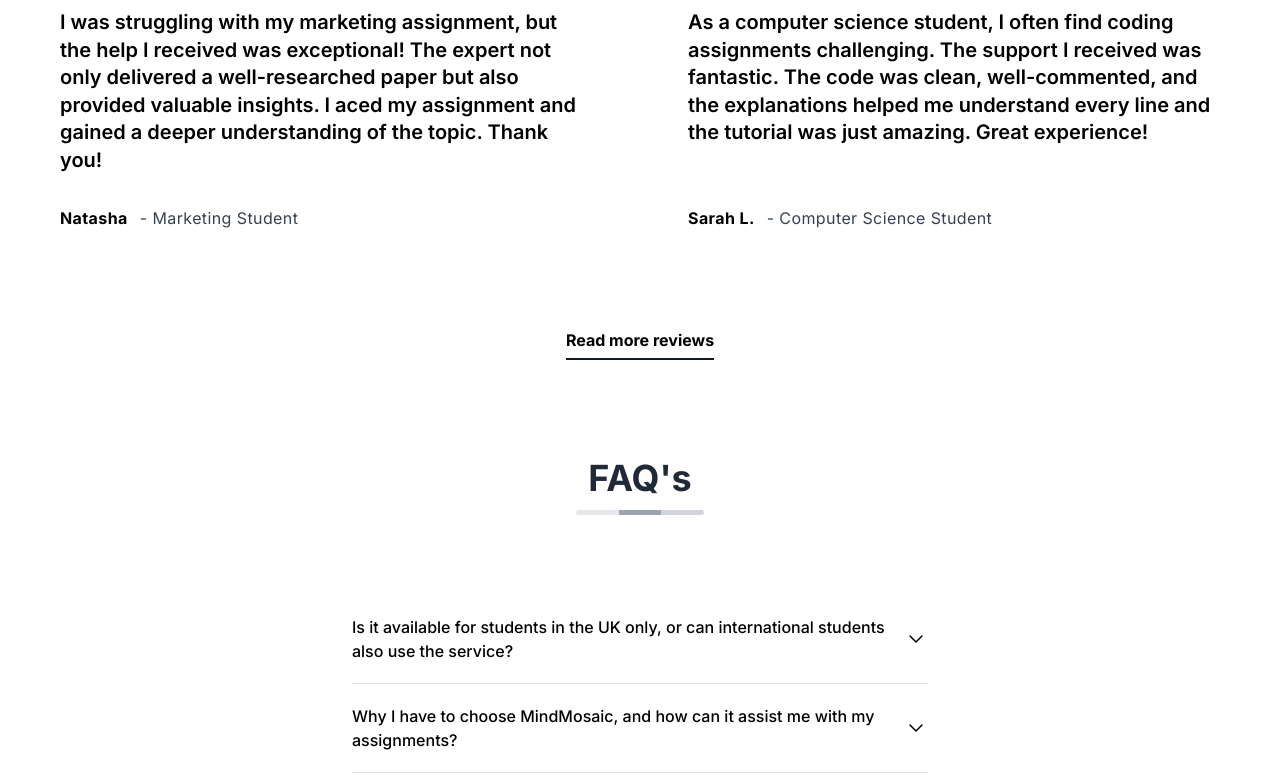
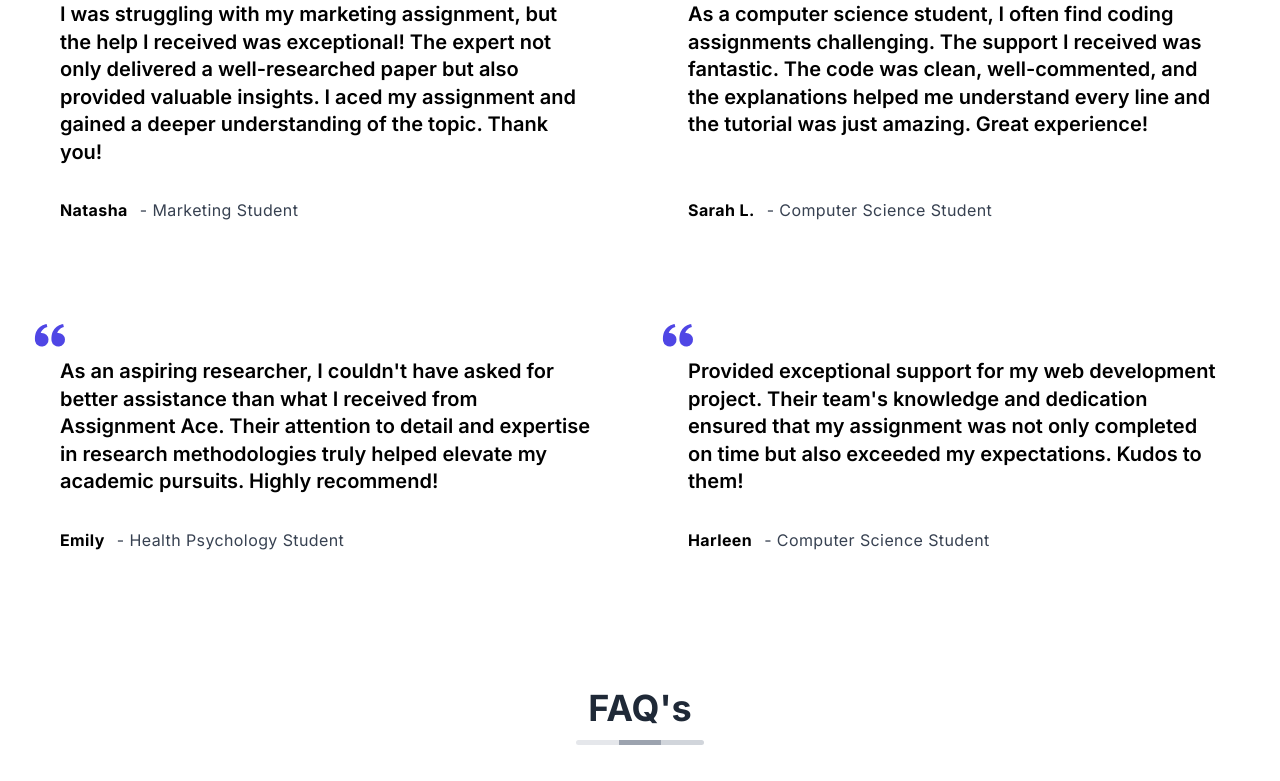
Before and after one commit to gauravameta71/MindMosaic, a Next.js app: page / in a window 1280 px wide. Shown: the part 3405-4186 px from the top of the page. Built offline with nearby package versions, Linux system fonts and the light colour scheme.

Commit message:
all bugs fixed

```diff
--- a/app/components/Testimonial.tsx
+++ b/app/components/Testimonial.tsx
@@ -3,17 +3,17 @@
 const testimonial = () => {
   return (
     <>
-      <section className="py-12 sm:py-16 lg:py-20">
+      <section className="py-8 sm:py-16 lg:py-20">
         <div className="mx-auto max-w-screen-xl px-4 sm:px-6 lg:px-8">
           <div className="flex flex-col items-center">
             <div className="text-center">
-              <h2 className="mt-4 text-3xl font-bold text-black sm:text-4xl xl:text-5xl">
+              <h2 className="mt-2 text-3xl font-bold text-black sm:text-4xl xl:text-5xl">
                 Have a look at what our clients say
               </h2>
               <hr className="h-2 bg-indigo-600 w-52 mx-auto mt-8" />
             </div>
 
-            <div className="mt-8 text-center md:order-3 md:mt-16">
+            {/* <div className="mt-8 text-center md:order-3 md:mt-16">
               <a
                 href="#"
                 title=""
@@ -22,9 +22,9 @@
                 {" "}
                 Read more reviews
               </a>
-            </div>
+            </div> */}
 
-            <div className="relative mt-10 md:order-2 md:mt-24">
+            <div className="relative mt-4 md:order-2 md:mt-24">
               <div className="absolute -inset-x-1 inset-y-16 md:-inset-x-2 md:-inset-y-6">
                 <div className="mx-auto h-full w-full max-w-5xl rounded-3xl opacity-30 blur-lg filter"></div>
               </div>
@@ -65,6 +65,7 @@
                     </div>
                   </div>
                 </div>
+
                 <div className="relative flex flex-col overflow-hidden">
                   <svg
                     className="absolute top-6 text-4xl text-indigo-600"
@@ -88,14 +89,90 @@
                           As a computer science student, I often find coding
                           assignments challenging. The support I received was
                           fantastic. The code was clean, well-commented, and the
-                          explanations helped me understand every line and the tutorial was just amazing. Great
-                          experience!
+                          explanations helped me understand every line and the
+                          tutorial was just amazing. Great experience!
                         </p>
                       </blockquote>
                     </div>
 
                     <div className="mt-8 flex items-center tracking-wide">
                       <p className="text-base font-bold text-black">Sarah L.</p>
+                      <p className="ml-3 text-gray-700">
+                        - Computer Science Student
+                      </p>
+                    </div>
+                  </div>
+                </div>
+
+                <div className="relative flex flex-col overflow-hidden">
+                  <svg
+                    className="absolute top-6 text-4xl text-indigo-600"
+                    xmlns="http://www.w3.org/2000/svg"
+                    aria-hidden="true"
+                    role="img"
+                    width="1em"
+                    height="1em"
+                    preserveAspectRatio="xMidYMid meet"
+                    viewBox="0 0 24 24"
+                  >
+                    <path
+                      fill="currentColor"
+                      d="M6.5 10c-.223 0-.437.034-.65.065c.069-.232.14-.468.254-.68c.114-.308.292-.575.469-.844c.148-.291.409-.488.601-.737c.201-.242.475-.403.692-.604c.213-.21.492-.315.714-.463c.232-.133.434-.28.65-.35l.539-.222l.474-.197l-.485-1.938l-.597.144c-.191.048-.424.104-.689.171c-.271.05-.56.187-.882.312c-.318.142-.686.238-1.028.466c-.344.218-.741.4-1.091.692c-.339.301-.748.562-1.05.945c-.33.358-.656.734-.909 1.162c-.293.408-.492.856-.702 1.299c-.19.443-.343.896-.468 1.336c-.237.882-.343 1.72-.384 2.437c-.034.718-.014 1.315.028 1.747c.015.204.043.402.063.539l.025.168l.026-.006A4.5 4.5 0 1 0 6.5 10zm11 0c-.223 0-.437.034-.65.065c.069-.232.14-.468.254-.68c.114-.308.292-.575.469-.844c.148-.291.409-.488.601-.737c.201-.242.475-.403.692-.604c.213-.21.492-.315.714-.463c.232-.133.434-.28.65-.35l.539-.222l.474-.197l-.485-1.938l-.597.144c-.191.048-.424.104-.689.171c-.271.05-.56.187-.882.312c-.317.143-.686.238-1.028.467c-.344.218-.741.4-1.091.692c-.339.301-.748.562-1.05.944c-.33.358-.656.734-.909 1.162c-.293.408-.492.856-.702 1.299c-.19.443-.343.896-.468 1.336c-.237.882-.343 1.72-.384 2.437c-.034.718-.014 1.315.028 1.747c.015.204.043.402.063.539l.025.168l.026-.006A4.5 4.5 0 1 0 17.5 10z"
+                    />
+                  </svg>
+                  <div className="flex flex-1 flex-col justify-between p-6 lg:py-8 lg:px-7">
+                    <div className="flex-1">
+                      <blockquote className="mt-8 flex-1">
+                        <p className="text-xl font-[600] leading-snug text-black">
+                          As an aspiring researcher, I couldn't have asked for
+                          better assistance than what I received from Assignment
+                          Ace. Their attention to detail and expertise in
+                          research methodologies truly helped elevate my
+                          academic pursuits. Highly recommend!
+                        </p>
+                      </blockquote>
+                    </div>
+
+                    <div className="mt-8 flex items-center tracking-wide">
+                      <p className="text-base font-bold text-black">Emily</p>
+                      <p className="ml-3 text-gray-700">
+                        - Health Psychology Student
+                      </p>
+                    </div>
+                  </div>
+                </div>
+                {/*  */}
+                <div className="relative flex flex-col overflow-hidden">
+                  <svg
+                    className="absolute top-6 text-4xl text-indigo-600"
+                    xmlns="http://www.w3.org/2000/svg"
+                    aria-hidden="true"
+                    role="img"
+                    width="1em"
+                    height="1em"
+                    preserveAspectRatio="xMidYMid meet"
+                    viewBox="0 0 24 24"
+                  >
+                    <path
+                      fill="currentColor"
+                      d="M6.5 10c-.223 0-.437.034-.65.065c.069-.232.14-.468.254-.68c.114-.308.292-.575.469-.844c.148-.291.409-.488.601-.737c.201-.242.475-.403.692-.604c.213-.21.492-.315.714-.463c.232-.133.434-.28.65-.35l.539-.222l.474-.197l-.485-1.938l-.597.144c-.191.048-.424.104-.689.171c-.271.05-.56.187-.882.312c-.318.142-.686.238-1.028.466c-.344.218-.741.4-1.091.692c-.339.301-.748.562-1.05.945c-.33.358-.656.734-.909 1.162c-.293.408-.492.856-.702 1.299c-.19.443-.343.896-.468 1.336c-.237.882-.343 1.72-.384 2.437c-.034.718-.014 1.315.028 1.747c.015.204.043.402.063.539l.025.168l.026-.006A4.5 4.5 0 1 0 6.5 10zm11 0c-.223 0-.437.034-.65.065c.069-.232.14-.468.254-.68c.114-.308.292-.575.469-.844c.148-.291.409-.488.601-.737c.201-.242.475-.403.692-.604c.213-.21.492-.315.714-.463c.232-.133.434-.28.65-.35l.539-.222l.474-.197l-.485-1.938l-.597.144c-.191.048-.424.104-.689.171c-.271.05-.56.187-.882.312c-.317.143-.686.238-1.028.467c-.344.218-.741.4-1.091.692c-.339.301-.748.562-1.05.944c-.33.358-.656.734-.909 1.162c-.293.408-.492.856-.702 1.299c-.19.443-.343.896-.468 1.336c-.237.882-.343 1.72-.384 2.437c-.034.718-.014 1.315.028 1.747c.015.204.043.402.063.539l.025.168l.026-.006A4.5 4.5 0 1 0 17.5 10z"
+                    />
+                  </svg>
+                  <div className="flex flex-1 flex-col justify-between p-6 lg:py-8 lg:px-7">
+                    <div className="flex-1">
+                      <blockquote className="mt-8 flex-1">
+                        <p className="text-xl font-[600] leading-snug text-black">
+                         Provided exceptional support for my
+                          web development project. Their team's knowledge and
+                          dedication ensured that my assignment was not only
+                          completed on time but also exceeded my expectations.
+                          Kudos to them!
+                        </p>
+                      </blockquote>
+                    </div>
+
+                    <div className="mt-8 flex items-center tracking-wide">
+                      <p className="text-base font-bold text-black">Harleen</p>
                       <p className="ml-3 text-gray-700">
                         - Computer Science Student
                       </p>
```
Also changed, not shown: public/assets/wrw3.png.
